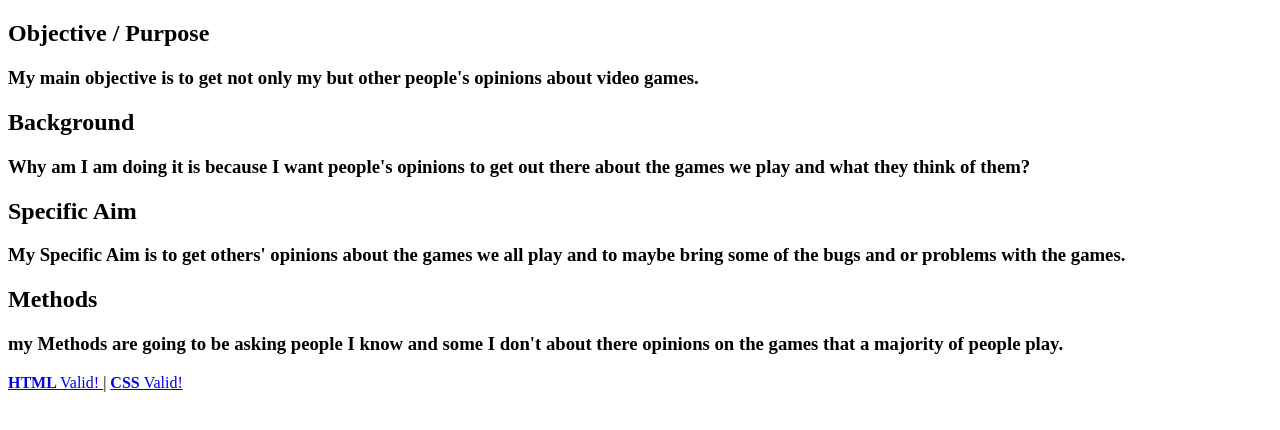
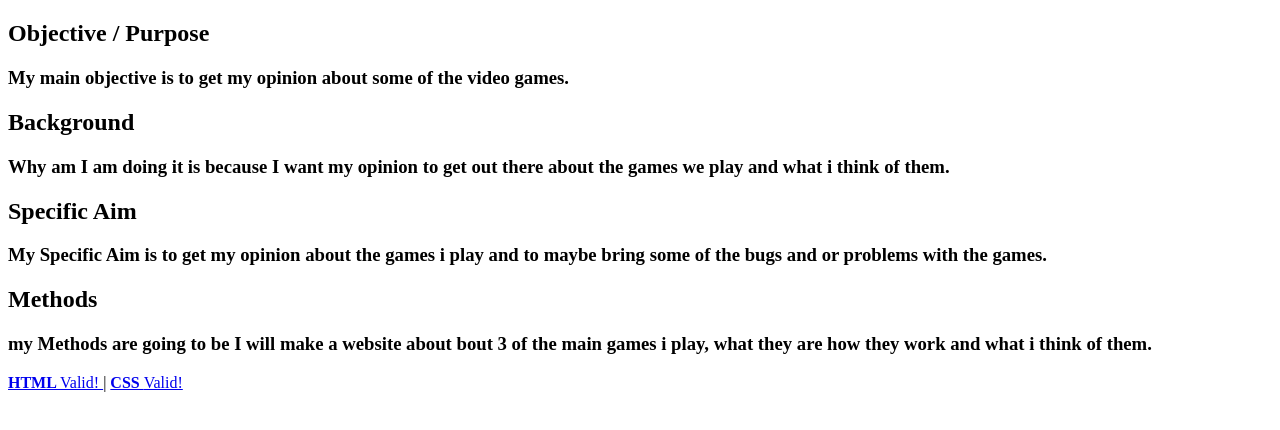
Before and after one commit to tristan223344/tristan223344, a plain HTML site: page projectplan.html in a window 1280 px wide. Drawn offline with Linux system fonts and the light colour scheme.

Commit message:
fixed main objective

```diff
--- a/projectplan.html
+++ b/projectplan.html
@@ -6,13 +6,13 @@
     </head>
     <body>
       <h2>Objective / Purpose </h2>
-       <h3> My main objective is to get not only my but other people's opinions about video games.</h3>
+       <h3> My main objective is to get my opinion about some of the  video games.</h3>
       <h2> Background </h2>
-      <h3> Why am I am doing it is because I want people's opinions to get out there about the games we play and what they think of them? </h3>
+      <h3> Why am I am doing it is because I want my opinion to get out there about the games we play and what i think of them. </h3>
         <h2>Specific Aim</h2>
-        <h3>  My Specific Aim is to get others' opinions about the games we all play and to maybe bring some of the bugs and or problems with the games.</h3>
+        <h3>  My Specific Aim is to get my opinion about the games i  play and to maybe bring some of the bugs and or problems with the games.</h3>
         <h2> Methods </h2>
-        <h3>  my Methods are going to be asking people I know and some I don't about there opinions on the games that a majority of people play.</h3>
+        <h3>  my Methods are going to be I will make a website about bout 3 of the main games i play, what they are how they work and what i think of them.</h3>
         <footer>
     <a id="vLink1"><strong> HTML </strong> Valid! </a> |
     <a id="vLink2"><strong> CSS </strong> Valid! </a>
```
